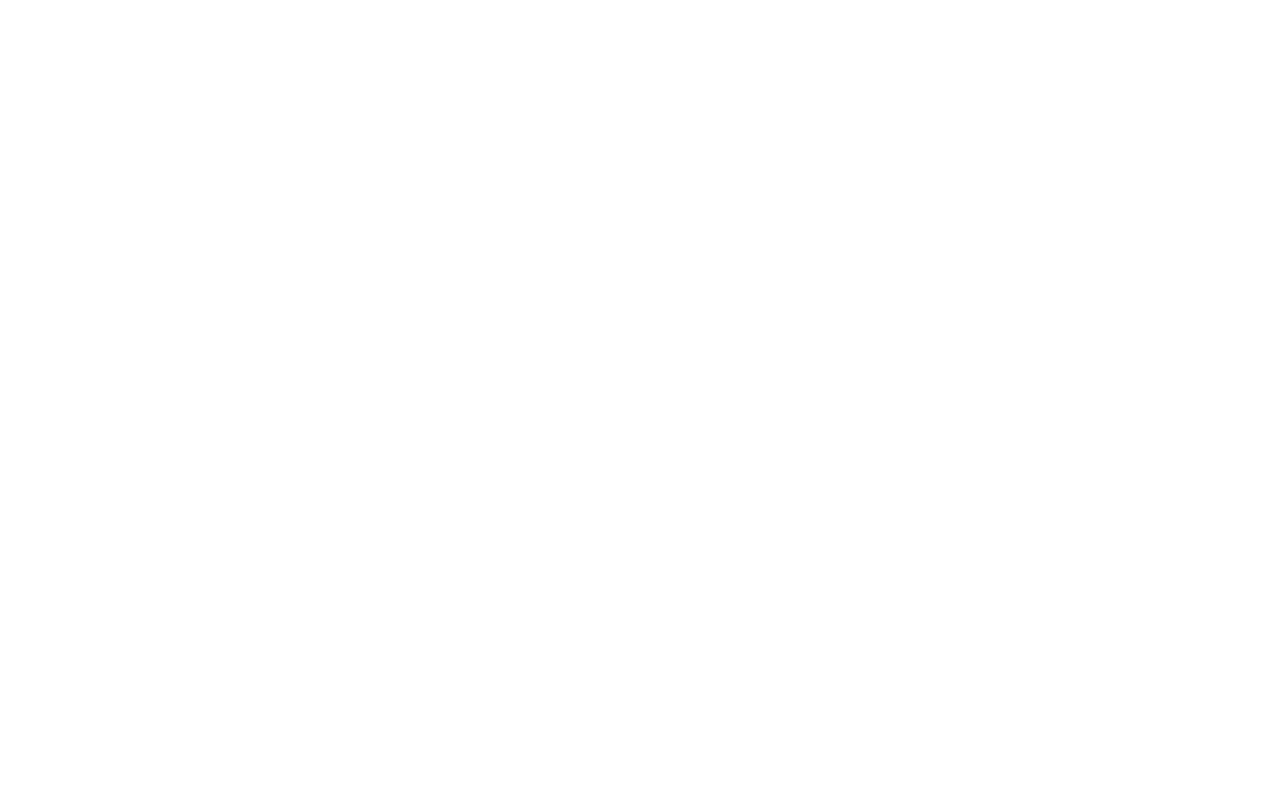
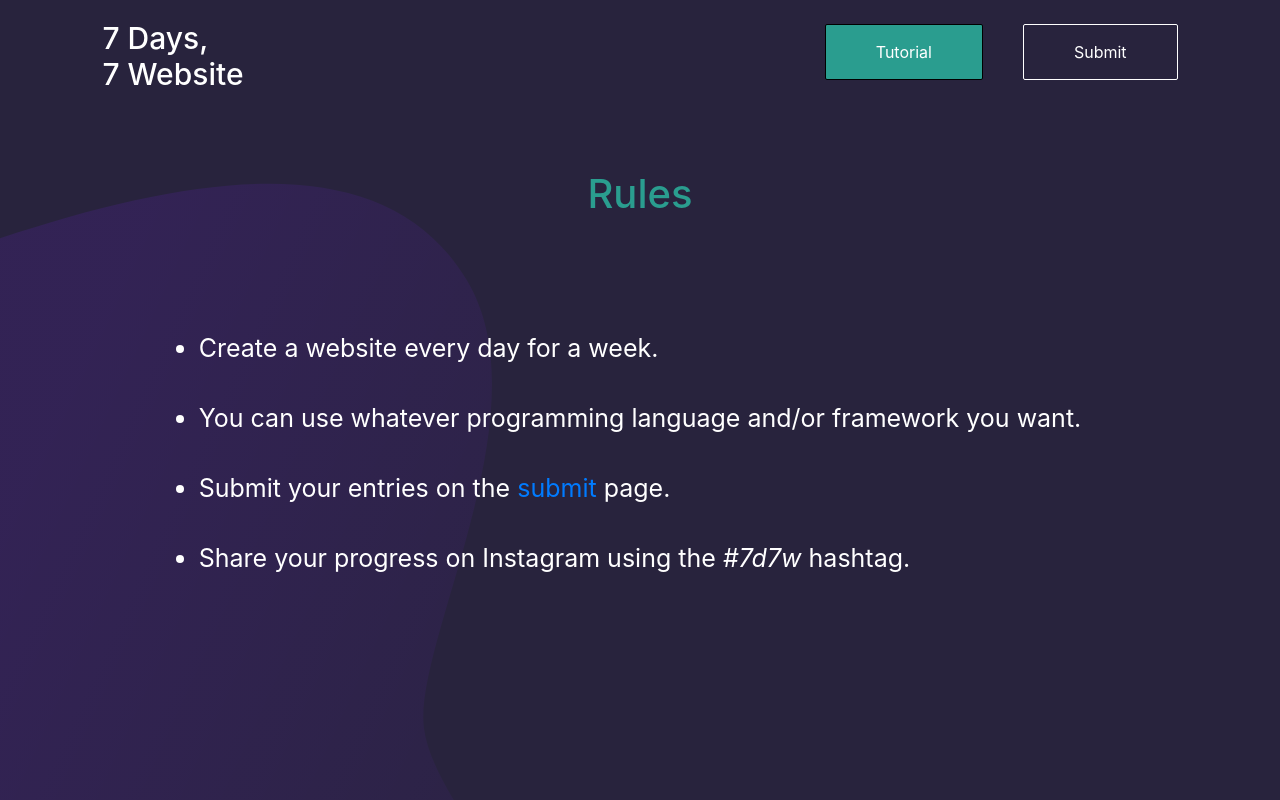
Before and after one commit to JigmeT123/7days7website, a React (Create React App) app in the folder challenge/: page /rules in a window 1280 px wide. Built offline with nearby package versions, Linux system fonts and the light colour scheme.

Commit message:
finished dektop version ✅

```diff
--- a/challenge/src/App.js
+++ b/challenge/src/App.js
@@ -1,6 +1,7 @@
 import React from 'react';
 import Homepage from './components/homepage/Homepage';
 import VideoLink from './components/vidLink/VideoLink';
+import Rules from './components/rulesPage/Rules';
 import {Route, BrowserRouter, Switch} from 'react-router-dom';
 
 function App() {
@@ -10,6 +11,7 @@
       <Switch>
         <Route exact path='/' component={Homepage}></Route>
         <Route exact path='/tutorial' component={VideoLink}></Route>
+        <Route exact path='/rules' component={Rules}></Route>
       </Switch>
     </div>
     </BrowserRouter>
--- a/challenge/src/components/homepage/Homepage.js
+++ b/challenge/src/components/homepage/Homepage.js
@@ -10,14 +10,14 @@
     return (
         <div className={styles.homepage__container}>
             <div className={styles.homepage}>
-            <Navbar />
+            <Navbar firstLink="rules" secondLink="submit" firstName="Rules" secondName="Submit"/>
             <div className={styles.homepage__mainContent}>
                 <div className={styles.mainContent__one}>
                     <div className={styles.one__container}>
                        <p> <span className={styles.intro}>Introducing </span> 7 Days, <br />
                         7 Website <span className={styles.challenge}>Challenge</span></p>
                        <h6>Learn and improve skills by taking this challenge.This challenge is to everyone who wants to groom their skills on web designing. And mainly to Bhutanese who are staying home due to the Nation-wide lockdown in response to the COVID19 pandemic. It is an amazing way to spend your stay at home productively by learning and grooming your skills. </h6>
-                       <button className={styles.btn}><Link to='./tutorial'>Tutorial</Link></button>
+                       <Link to='./tutorial'><button className={styles.btn}>Tutorial</button></Link>
 
                     </div>
 
@@ -39,10 +39,9 @@
             <div className={styles.homepage__footer}>
                 <h1> <span className={styles.ready}>Ready</span> to be a <span className={styles.part}>part!</span> check out the rules</h1>
                 <button className={styles.footBtn}><Link to='/rules'>Rules</Link></button>
-                <p>Created by <a href="https://www.instagram.com/jigmetashinamgyal/" target="_blank">Jigme Tashi Namgyal</a> with the help of <a href="https://www.instagram.com/ayeitsbhuws/" target="_blank">Bhuwan Sharma</a></p>
+                <p>Created by <a href="https://www.instagram.com/jigmetashinamgyal/" target="_blank">Jigme Tashi Namgyal</a> with the help of <a href="https://www.instagram.com/ayeitsbhuws/" target="_blank">Bhuwan Sharma</a> and <a href="https://www.facebook.com/Kinleytshewanng" target="_blank"> Kindup Wangdi</a> </p>
             </div>
         </div>
     )
 }
-
 export default Homepage
--- a/challenge/src/components/navbar/Navbar.js
+++ b/challenge/src/components/navbar/Navbar.js
@@ -1,14 +1,14 @@
 import React from 'react'
 import styles from './navbar.module.css';
-import {NavLink} from 'react-router-dom';
+import {NavLink, Link} from 'react-router-dom';
 
-function Navbar() {
+function Navbar({firstName, secondName, firstLink, secondLink}) {
     return (
         <nav className={styles.navbar}>
-            <h1 className={styles.navbar__logo}>7 Days,<br /> 7 Website</h1>
+            <Link to= "/"><h1 className={styles.navbar__logo}>7 Days,<br />7 Website</h1></Link>
             <ul className={styles.navbar__ul}>
-                <li><NavLink to='/submit'>Rules</NavLink></li>
-                <li><NavLink to=''>Submit</NavLink></li>
+                <li><NavLink to={'/'+firstLink}>{firstName}</NavLink></li>
+                <li><NavLink to={'/'+secondLink}>{secondName}</NavLink></li>
             </ul>
         </nav>
     )
--- a/challenge/src/components/navbar/navbar.module.css
+++ b/challenge/src/components/navbar/navbar.module.css
@@ -13,9 +13,17 @@
     padding-right: 8%;
 
 }
+.navbar > a{
+    text-decoration: none;
+    color: white;
+}
+.navbar > a:hover{
+    text-decoration: none;
+    color: white;
+}
 .navbar__logo{
     height: 100%;
-    width: 50%;
+    width: 100%;
     display: flex;
     align-items: center;
     font-size: 30px;
--- /dev/null
+++ b/challenge/src/components/rulesPage/Rules.js
@@ -0,0 +1,27 @@
+import React from 'react'
+import Navbar from '../navbar/Navbar';
+import styles from './rules.module.css';
+import {Link} from 'react-router-dom';
+function Rules() {
+    return (
+        <div className={styles.rules}>
+             <Navbar firstLink="tutorial" secondLink="submit" firstName="Tutorial" secondName="Submit"/>
+
+             <div className={styles.rules__container}>
+                <div className={styles.rules__title}>
+                    <h3> <span className={styles.rules__span1}>Rules</span></h3>
+                    <div className={styles.rules__content}>
+                        <ul>
+                            <li>Create a website every day for a week.</li>
+                            <li>You can use whatever programming language and/or framework you want.</li>
+                            <li>Submit your entries on the <Link to='/submit'> submit </Link> page.</li>
+                            <li>Share your progress on Instagram using the <i>#7d7w</i> hashtag.</li>
+                        </ul>
+                    </div>
+                </div>
+            </div>
+        </div>
+    )
+}
+
+export default Rules
--- /dev/null
+++ b/challenge/src/components/rulesPage/rules.module.css
@@ -0,0 +1,47 @@
+.rules{
+    height: 15vh;
+    background-color: rgb(40, 35, 61);
+    color: white;
+}
+.rules__container{
+    height: calc(100vh - 15vh);
+    color: black;
+    display: flex;
+    flex-direction: column;
+    justify-content: center;
+    align-items: center;
+}
+.rules__span1{
+    color: #2a9d8f;
+}
+
+.rules__span2{
+    color: rgb(215, 194, 140);
+}
+
+.rules__title{
+    width: 100%;
+    height: 100%;
+    background-image: url('../../assests/blobs@1x.svg');
+    background-color: rgb(40, 35, 61);
+    background-repeat: no-repeat;
+    background-size: cover;
+    text-align: center;
+    color: white;
+}
+.rules__title > h3{
+    margin-top: 50px;
+    font-size: 40px;
+}
+.rules__content{
+    text-align: left;
+    height: 70%;
+    display: flex;
+    justify-content: center;
+    margin-top: 95px;
+    font-size: 25px;
+}
+
+.rules__content > ul > li{
+    line-height: 70px;
+}
--- a/challenge/src/components/vidLink/VideoLink.js
+++ b/challenge/src/components/vidLink/VideoLink.js
@@ -1,9 +1,15 @@
 import React from 'react'
 import Navbar from '../navbar/Navbar';
+import styles from './videolink.module.css';
 function VideoLink() {
     return (
-        <div className="videoLink">
-            <Navbar />
+        <div className={styles.videoLink}>
+             <Navbar firstLink="rules" secondLink="submit" firstName="Rules" secondName="Submit"/>
+            <div className={styles.video__container}>
+                <div className={styles.video__title}>
+                    <h3>Short <span className={styles.video__span1}>Tutorial</span> to get you <span className={styles.video__span2}>started.</span></h3>
+                </div>
+            </div>
         </div>
     )
 }
--- a/challenge/src/components/vidLink/videolink.module.css
+++ b/challenge/src/components/vidLink/videolink.module.css
@@ -0,0 +1,18 @@
+.videoLink{
+    height: 15vh;
+    background-color: rgb(40, 35, 61);
+    color: white;
+}
+.video__container{
+    height: calc(100vh - 15vh);
+    background-image: url(../../assests/blobs@1x.svg);
+    background-repeat: no-repeat;
+    display: flex;
+    flex-direction: column;
+    justify-content: center;
+    align-items: center;
+    background-color: rgb(40, 35, 61);
+}
+.video__span1{
+    color: #2a9d8f;
+}
```
Also changed, not shown: challenge/src/assests/blobs@1x.svg (added), 1 other file (tests, documents, lock files or other folders).
